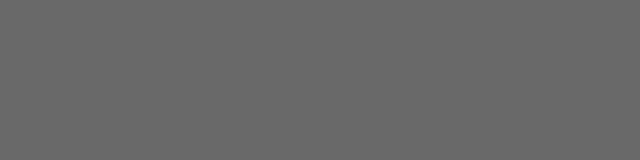
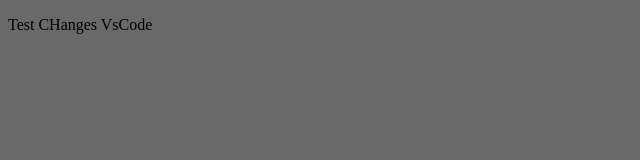
Before and after one commit to KrowaWeMgle/hello-world, a plain HTML site: page docs/index.html in a window 1280 px wide. Shown: the whole page, without its empty margins (0-640 px from the left). Drawn offline with Linux system fonts and the light colour scheme.

Commit message:
Update index.html

```diff
--- a/docs/index.html
+++ b/docs/index.html
@@ -6,7 +6,7 @@
         <title>Promise</title>
     </head>
     <body>
-
+        <p>Test CHanges VsCode</p>
         <script src="code.js"></script>
 
     </body>
```
